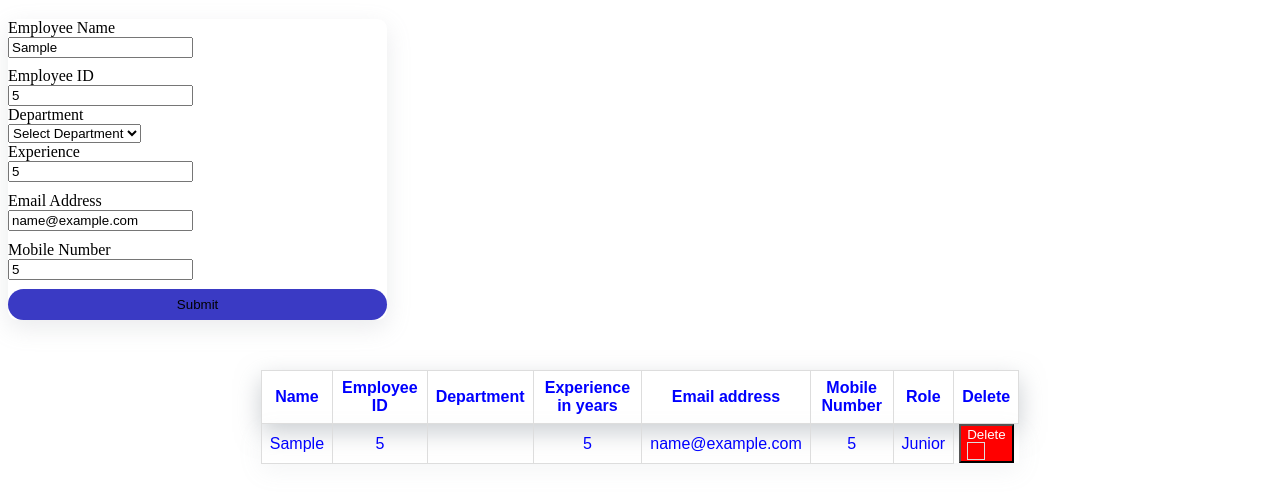
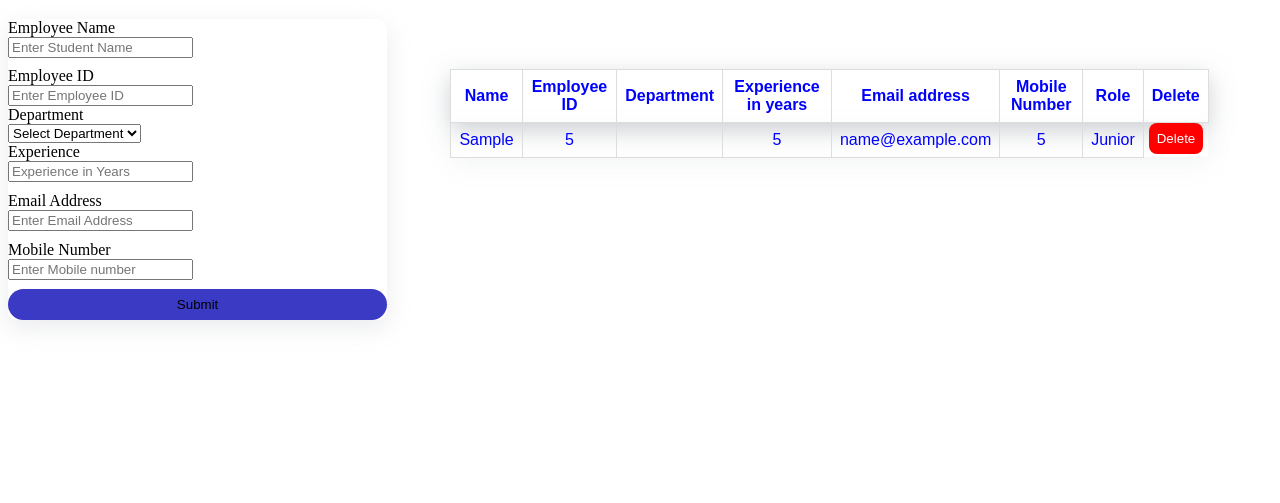
Before and after one commit to Vijendra2244/DOM_1, a plain HTML site: page WEB-19 u2c3_439522/WEB-19 u2c3/index.html in a window 1280 px wide. Both pictures are taken after typing "Sample", "5", "5", "name@example.com", "5" into the empty fields and a click on the input 197 px from the left and 365 px from the top of the page. Shown: the part 61-564 px from the top of the page. Drawn offline with Linux system fonts and the light colour scheme.

Commit message:
added a some functionality

```diff
--- a/PT-WEB-05 C2_905871/index.css
+++ b/PT-WEB-05 C2_905871/index.css
@@ -1,3 +1,8 @@
+.main {
+  display: flex;
+  justify-content: space-around;
+}
+
 table {
   font-family: Arial, Helvetica, sans-serif;
   border-collapse: collapse;
@@ -5,7 +10,6 @@ table {
   margin: auto;
   margin-top: 50px;
   text-align: center;
-
 }
 
 table td,
@@ -52,3 +56,10 @@ tbody {
 td {
   color: blue;
 }
+.colorBTn {
+  color: white;
+  background-color: red;
+  padding: 0.5rem;
+  border-radius: 0.5rem;
+  border: none;
+}
--- a/TodoDOM_552626/index.js
+++ b/TodoDOM_552626/index.js
@@ -23,4 +23,6 @@ form.addEventListener("submit", function (event) {
     tRow.append(tData1, tData2);
     tbody.append(tRow);
   });
+  task.value = "";
+  priority.value = "";
 });
--- a/WEB-19 u2c3_439522/WEB-19 u2c3/index.css
+++ b/WEB-19 u2c3_439522/WEB-19 u2c3/index.css
@@ -1,4 +1,10 @@
 /* Fill CSS here */
+
+.main {
+  display: flex;
+  justify-content: space-around;
+
+}
 
 table {
   font-family: Arial, Helvetica, sans-serif;
@@ -53,3 +59,10 @@ tbody {
 td {
   color: blue;
 }
+.colorBTn {
+  color: white;
+  background-color: red;
+  padding: 0.5rem;
+  border-radius: 0.5rem;
+  border: none;
+}
--- a/WEB-19 u2c3_439522/WEB-19 u2c3/index.html
+++ b/WEB-19 u2c3_439522/WEB-19 u2c3/index.html
@@ -11,7 +11,7 @@
     <!-- Dont make any changes here -->
     <h1>Masai Employee Records</h1>
 
-    <div>
+    <div class="main">
       <!-- ***** We are using form here  ****  -->
       <form>
         <label for="">Employee Name</label><br />
--- a/WEB-19 u2c3_439522/WEB-19 u2c3/record.js
+++ b/WEB-19 u2c3_439522/WEB-19 u2c3/record.js
@@ -58,15 +58,21 @@ myForm.addEventListener("submit", function (event) {
       tableData7
     );
     let btnTD = document.createElement("td");
-    let btnDelet = document.createElement("button");
-    btnDelet.innerText = "Delete";
-    btnDelet.addEventListener("click", function () {
+    let deletbtn = document.createElement("button");
+    deletbtn.innerText = "Delete";
+    deletbtn.setAttribute("class", "colorBTn");
+    deletbtn.addEventListener("click", function () {
       tbody.removeChild(tRow);
     });
-    btnDelet.style.backgroundColor = "red";
-    btnDelet.style.color = "white";
-    btnDelet.appendChild(btnTD);
-    tRow.appendChild(btnDelet);
+
+    btnTD.appendChild(deletbtn);
+    tRow.appendChild(deletbtn);
     tbody.append(tRow);
   });
+  employeeName.value = "";
+  employeId.value = "";
+  emailId.value = "";
+  mobileNumber.value = "";
+  department.value = "";
+  experiance.value = "";
 });
```
Also changed, not shown: PT-WEB-05 C2_905871/index.html (+2 -2 lines), PT-WEB-05 C2_905871/index.js (+10 -3 lines).
